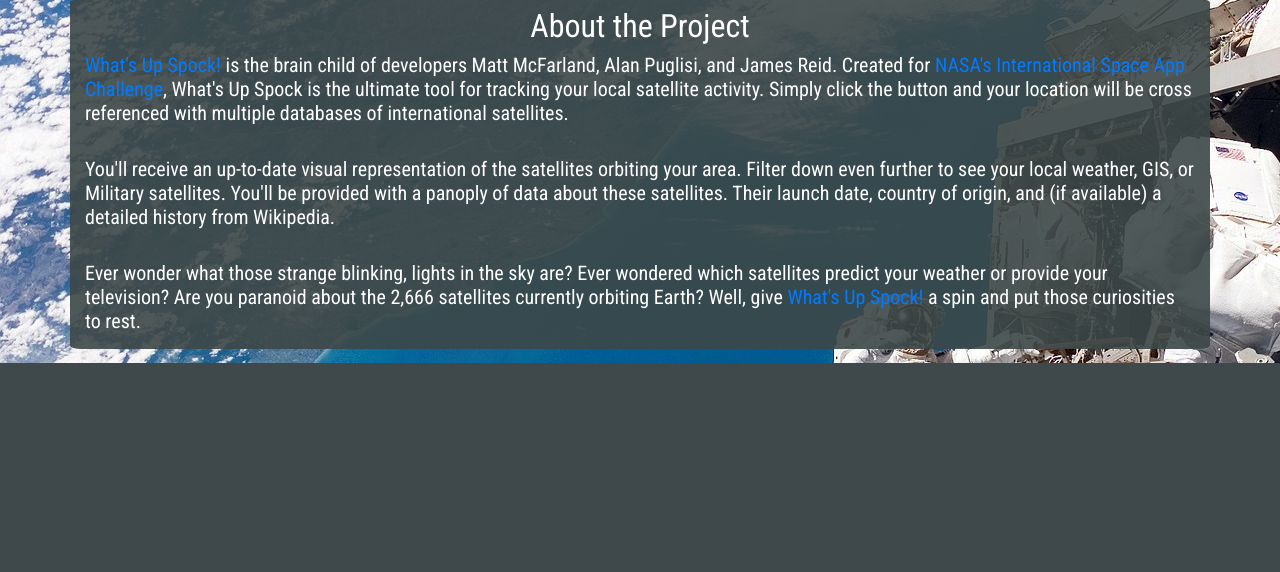
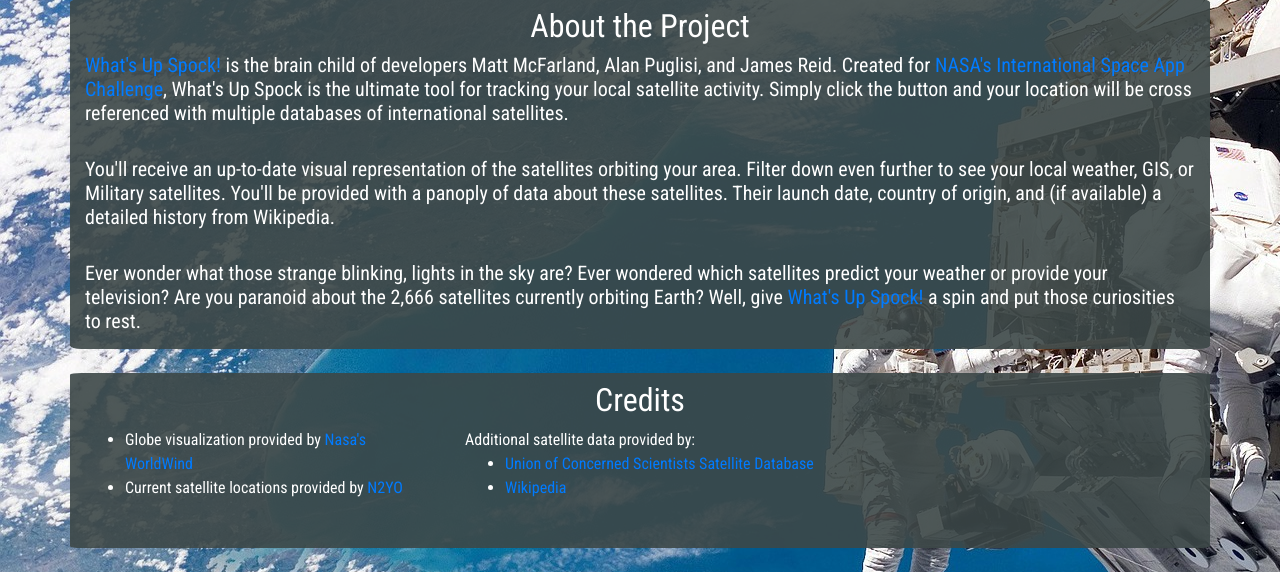
Before and after one commit to puglisac/orbital-sky, a Flask app: page /about in a window 1280 px wide. Shown: the part 485-1057 px from the top of the page. Before the commit the page ends 848 px from the top, so only its background shows below. Run offline with Flask 2, Linux system fonts and the light colour scheme; some libraries are stand-ins or nearby versions.

Commit message:
credits added

```diff
--- a/templates/about.html
+++ b/templates/about.html
@@ -61,7 +61,27 @@
         <br>
         <h5>Ever wonder what those strange blinking, lights in the sky are? Ever wondered which satellites predict your weather or provide your television? Are you paranoid about the 2,666 satellites currently orbiting Earth? Well, give <a href="/">What's Up Spock!</a> a spin and put those curiosities to rest.</h5>
     </div>
-
+    <br>
+    <div class="container py-2" id="about-text-box">
+        <h2 class="text-center">Credits</h2>
+        <div class="row">
+            <div class="col-4">
+                <ul id="credit-list">
+                    <li>Globe visualization provided by <a href="https://worldwind.arc.nasa.gov/">Nasa's WorldWind</a></li>
+                    <li>Current satellite locations provided by <a href="https://www.n2yo.com/">N2YO</a></li>
+                </ul>
+            </div>
+            <div class="col-4">
+                Additional satellite data provided by:
+                <ul>
+                    <li><a href="https://www.ucsusa.org/resources/satellite-database">Union of Concerned Scientists Satellite Database</a></li>
+                    <li><a href="https://www.wikipedia.org/">Wikipedia</li></a>
+                </ul>
+            </div>
+        </div>
+        <br>
+     </div>
+     <br>
 </div>
 
 
```
